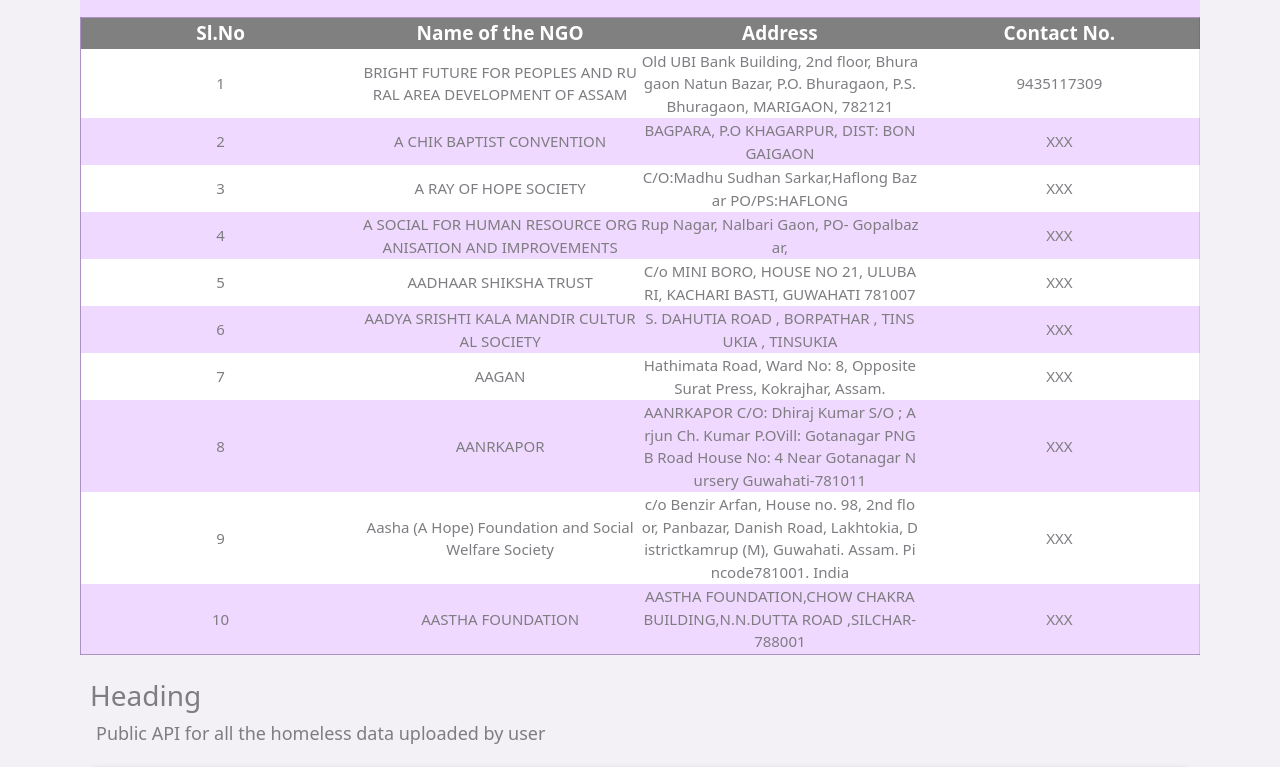
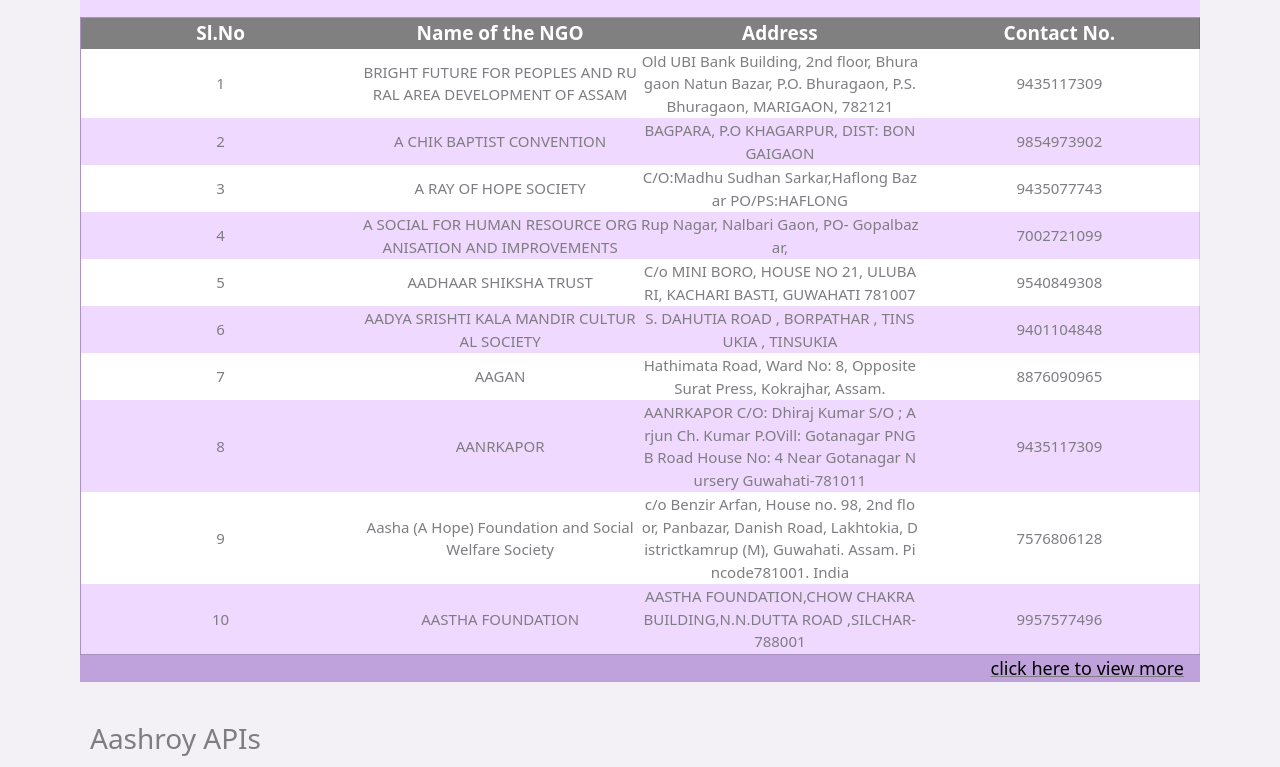
Before and after one commit to decoding-apocalypse/aashroy-client, a React (Create React App) app: page /about in a window 1280 px wide. Shown: the part 1505-2272 px from the top of the page. Built offline with nearby package versions, Linux system fonts and the light colour scheme; no server answers.

Commit message:
final finishing

```diff
--- a/src/pages/AboutUs.jsx
+++ b/src/pages/AboutUs.jsx
@@ -1,4 +1,5 @@
 import React, { useEffect } from "react";
+import { Link } from "react-router-dom";
 
 import "./css/AboutUs.css";
 
@@ -177,13 +178,13 @@ const AboutUs = (props) => {
                   <td>2</td>
                   <td>A CHIK BAPTIST CONVENTION</td>
                   <td>BAGPARA, P.O KHAGARPUR, DIST: BONGAIGAON</td>
-                  <td>XXX</td>
+                  <td>9854973902</td>
                 </tr>
                 <tr>
                   <td>3</td>
                   <td>A RAY OF HOPE SOCIETY</td>
                   <td>C/O:Madhu Sudhan Sarkar,Haflong Bazar PO/PS:HAFLONG</td>
-                  <td>XXX</td>
+                  <td>9435077743</td>
                 </tr>
                 <tr>
                   <td>4</td>
@@ -191,7 +192,7 @@ const AboutUs = (props) => {
                     A SOCIAL FOR HUMAN RESOURCE ORGANISATION AND IMPROVEMENTS
                   </td>
                   <td>Rup Nagar, Nalbari Gaon, PO- Gopalbazar,</td>
-                  <td>XXX</td>
+                  <td>7002721099</td>
                 </tr>
                 <tr>
                   <td>5</td>
@@ -200,13 +201,13 @@ const AboutUs = (props) => {
                     C/o MINI BORO, HOUSE NO 21, ULUBARI, KACHARI BASTI, GUWAHATI
                     781007{" "}
                   </td>
-                  <td>XXX</td>
+                  <td>9540849308</td>
                 </tr>
                 <tr>
                   <td>6</td>
                   <td>AADYA SRISHTI KALA MANDIR CULTURAL SOCIETY</td>
                   <td>S. DAHUTIA ROAD , BORPATHAR , TINSUKIA , TINSUKIA</td>
-                  <td>XXX</td>
+                  <td>9401104848</td>
                 </tr>
                 <tr>
                   <td>7</td>
@@ -215,7 +216,7 @@ const AboutUs = (props) => {
                     Hathimata Road, Ward No: 8, Opposite Surat Press, Kokrajhar,
                     Assam.
                   </td>
-                  <td>XXX</td>
+                  <td>8876090965</td>
                 </tr>
                 <tr>
                   <td>8</td>
@@ -225,7 +226,7 @@ const AboutUs = (props) => {
                     Gotanagar PNGB Road House No: 4 Near Gotanagar Nursery
                     Guwahati-781011
                   </td>
-                  <td>XXX</td>
+                  <td>9435117309</td>
                 </tr>
                 <tr>
                   <td>9</td>
@@ -235,7 +236,7 @@ const AboutUs = (props) => {
                     Road, Lakhtokia, Districtkamrup (M), Guwahati. Assam.
                     Pincode781001. India
                   </td>
-                  <td>XXX</td>
+                  <td>7576806128</td>
                 </tr>
                 <tr>
                   <td>10</td>
@@ -244,17 +245,28 @@ const AboutUs = (props) => {
                     AASTHA FOUNDATION,CHOW CHAKRA BUILDING,N.N.DUTTA ROAD
                     ,SILCHAR-788001
                   </td>
-                  <td>XXX</td>
+                  <td>9957577496</td>
                 </tr>
               </tbody>
             </table>
+            <p
+              style={{
+                textAlign: "right",
+                textDecoration: "underline",
+                paddingRight: "1rem",
+              }}
+            >
+              <a href="https://ngodarpan.gov.in/index.php/home/statewise">
+                click here to view more
+              </a>
+            </p>
           </div>
         </div>
       </div>
       <br></br>
       <div className="apibox">
         <div className="post">
-          <h3>Heading</h3>
+          <h3>Aashroy APIs</h3>
           <p style={{ marginLeft: "1rem" }}>
             Public API for all the homeless data uploaded by user
           </p>
@@ -272,7 +284,6 @@ const AboutUs = (props) => {
           </div>
         </div>
         <div className="get">
-          <h3>Heading</h3>
           <p style={{ marginLeft: "1rem" }}>
             Public API for all the donations made by users of Aashroy
           </p>
--- a/src/pages/Report.jsx
+++ b/src/pages/Report.jsx
@@ -83,9 +83,9 @@ const Report = (props) => {
             You can also share your valuable feedback to us which can help us to
             serve the community better.
           </p>
-          <button type="button" className="btn btn-outline-info">
-            Complaint Now
-          </button>
+          <p><strong>
+          Please find the chatbot feature on your right to report your complaints
+          </strong></p>
         </div>
         <div className="report-bg">
           <img src="/img/report-bg-1.png" alt="nothing" />
--- a/src/pages/Upload.jsx
+++ b/src/pages/Upload.jsx
@@ -178,7 +178,6 @@ const Upload = (props) => {
                 onChange={handleUserInputChange}
               />
               <button onClick={uploadSelectedHandler}>
-                <img id="upload-img-btn" src="img/photo.png" alt="Upload"></img>{" "}
                 Upload
               </button>
             </>
```
Also changed, not shown: 1 other file (tests, documents, lock files or other folders).
